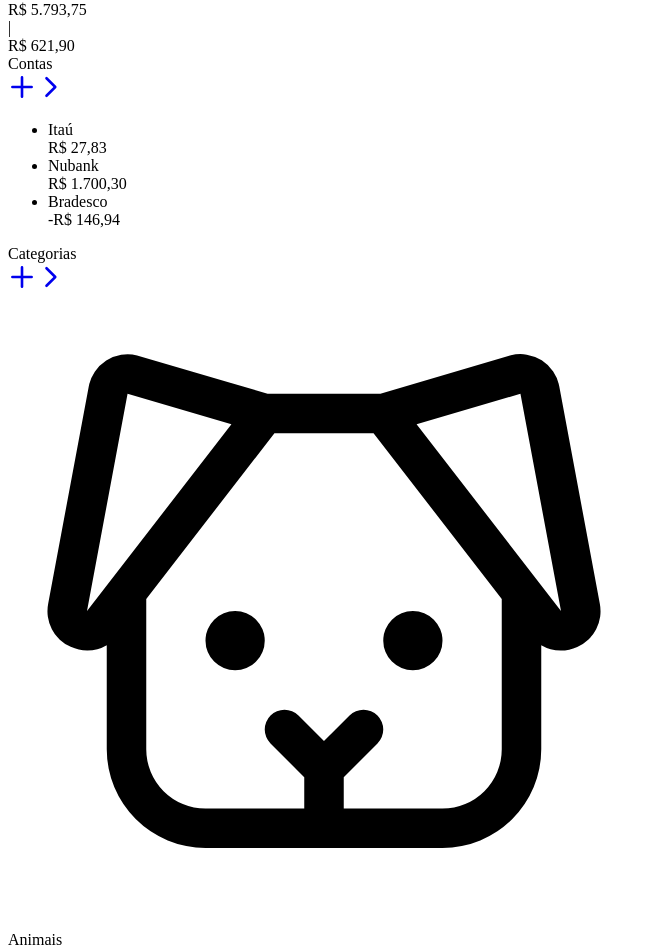
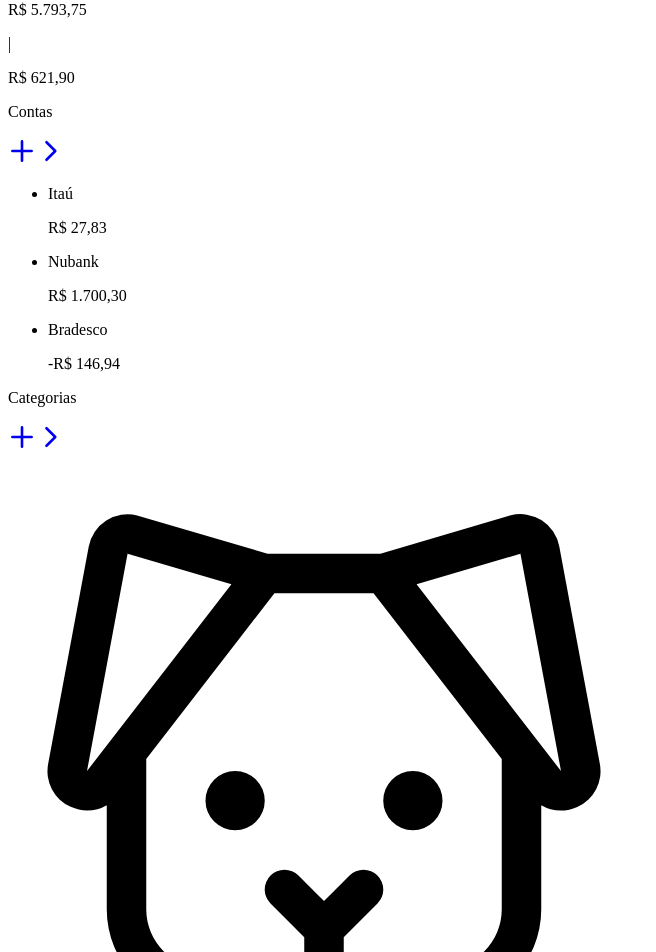
Before and after one commit to nidib/meu-porquinho, a React (Vite) app in the folder frontend/: page /home in a window 1280 px wide. Shown: the part 126-1078 px from the top of the page, without its empty margins (0-656 px from the left). Built offline with nearby package versions, Linux system fonts and the light colour scheme; sample sign-in values are in the browser's storage.

Commit message:
HTML semantico

```diff
--- a/frontend/src/components/banks-summary.tsx
+++ b/frontend/src/components/banks-summary.tsx
@@ -12,10 +12,10 @@ export function BanksSummary(props: Props) {
 		<ul className="flex flex-col gap-1 text-lg text-white">
 			{banks.map((bank) => (
 				<li key={bank.name} className="flex justify-between">
-					<div>{bank.name}</div>
-					<div className={clsx(['font-semibold', bank.balance > 0 ? 'text-verde-100' : 'text-vermelho-100'])}>
+					<p>{bank.name}</p>
+					<p className={clsx(['font-semibold', bank.balance > 0 ? 'text-verde-100' : 'text-vermelho-100'])}>
 						{decimalToBRL(bank.balance)}
-					</div>
+					</p>
 				</li>
 			))}
 		</ul>
--- a/frontend/src/components/bordered-card.tsx
+++ b/frontend/src/components/bordered-card.tsx
@@ -8,7 +8,7 @@ export function BorderedCard(props: Props) {
 
 	return (
 		<div className="flex flex-col gap-6 rounded-2xl border-2 border-white border-opacity-20 p-6 shadow-md">
-			{title ? <div className="text-center text-lg font-semibold text-white text-opacity-40">{title}</div> : null}
+			{title ? <p className="text-center text-lg font-semibold text-white text-opacity-40">{title}</p> : null}
 			{children}
 		</div>
 	);
--- a/frontend/src/components/categories-slider.tsx
+++ b/frontend/src/components/categories-slider.tsx
@@ -14,7 +14,7 @@ export function CategoriesSlider(props: Props) {
 					<div className="flex h-[100px] w-[100px] flex-shrink-0 items-center justify-center rounded-full bg-rosa-porquinho-100 shadow-md">
 						<TheIcon size={'50%'} className="text-ceu-noite-200" />
 					</div>
-					<div className="text-center lowercase text-gray-500">{name}</div>
+					<p className="text-center lowercase text-gray-500">{name}</p>
 				</div>
 			))}
 		</div>
--- a/frontend/src/components/header.tsx
+++ b/frontend/src/components/header.tsx
@@ -25,9 +25,9 @@ export function Header() {
 							'font-semibold',
 						])}
 					>
-						<div className={clsx('text-verde-100')}>{decimalToBRL(5793.75)}</div>
-						<div className="text-white opacity-20">|</div>
-						<div className={clsx('text-vermelho-100')}>{decimalToBRL(621.9)}</div>
+						<p className={clsx('text-verde-100')}>{decimalToBRL(5793.75)}</p>
+						<p className="text-white opacity-20">|</p>
+						<p className={clsx('text-vermelho-100')}>{decimalToBRL(621.9)}</p>
 					</div>
 				</div>
 			</div>
--- a/frontend/src/components/section.tsx
+++ b/frontend/src/components/section.tsx
@@ -13,7 +13,7 @@ export function Section(props: Props) {
 	return (
 		<div>
 			<div className="flex items-center justify-between py-6 text-xl font-bold text-white">
-				<div className="uppercase">{title}</div>
+				<p className="uppercase">{title}</p>
 				<div className="flex gap-5">
 					{onPlusClick ? (
 						<a href="#">
--- a/frontend/src/pages/home/home-page.tsx
+++ b/frontend/src/pages/home/home-page.tsx
@@ -119,7 +119,6 @@ export function HomePage() {
 						<Link to={'/criar-conta'}>
 							<Button>Criar conta</Button>
 						</Link>
-						<Button intent={'ghost'}>Esqueci a senha</Button>
 					</div>
 				</form>
 			</main>
--- a/frontend/src/pages/router.tsx
+++ b/frontend/src/pages/router.tsx
@@ -15,13 +15,13 @@ function Protected(props: { children: JSX.Element }) {
 		setHasLoaded(true);
 	}, []);
 
-	// if (!hasLoaded) {
-	// 	return <p>Autenticando...</p>;
-	// }
+	if (!hasLoaded) {
+		return <p>Autenticando...</p>;
+	}
 
-	// if (!token) {
-	// 	return <Navigate to={'/'} />;
-	// }
+	if (!token) {
+		return <Navigate to={'/'} />;
+	}
 
 	return children;
 }
```
